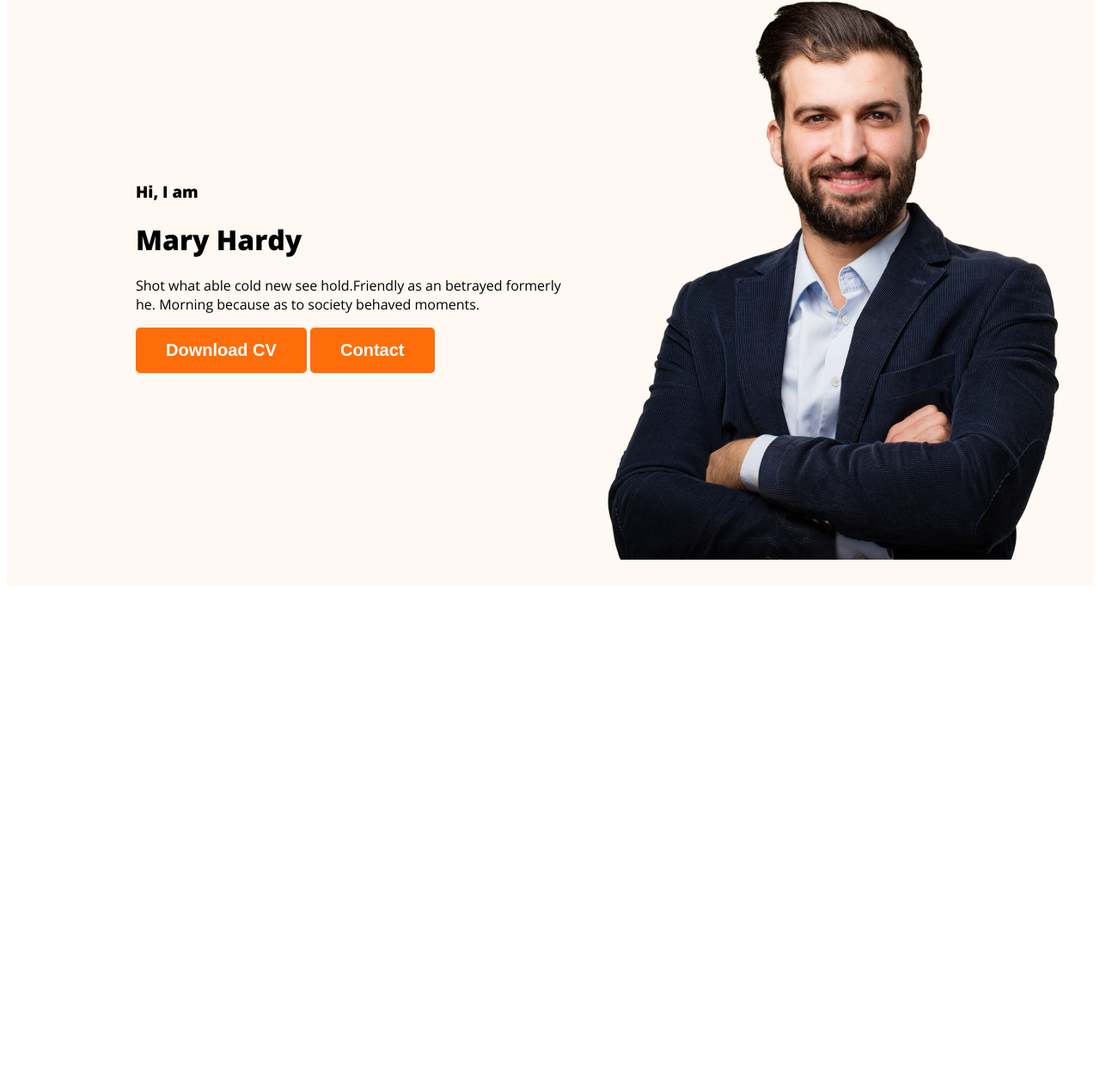
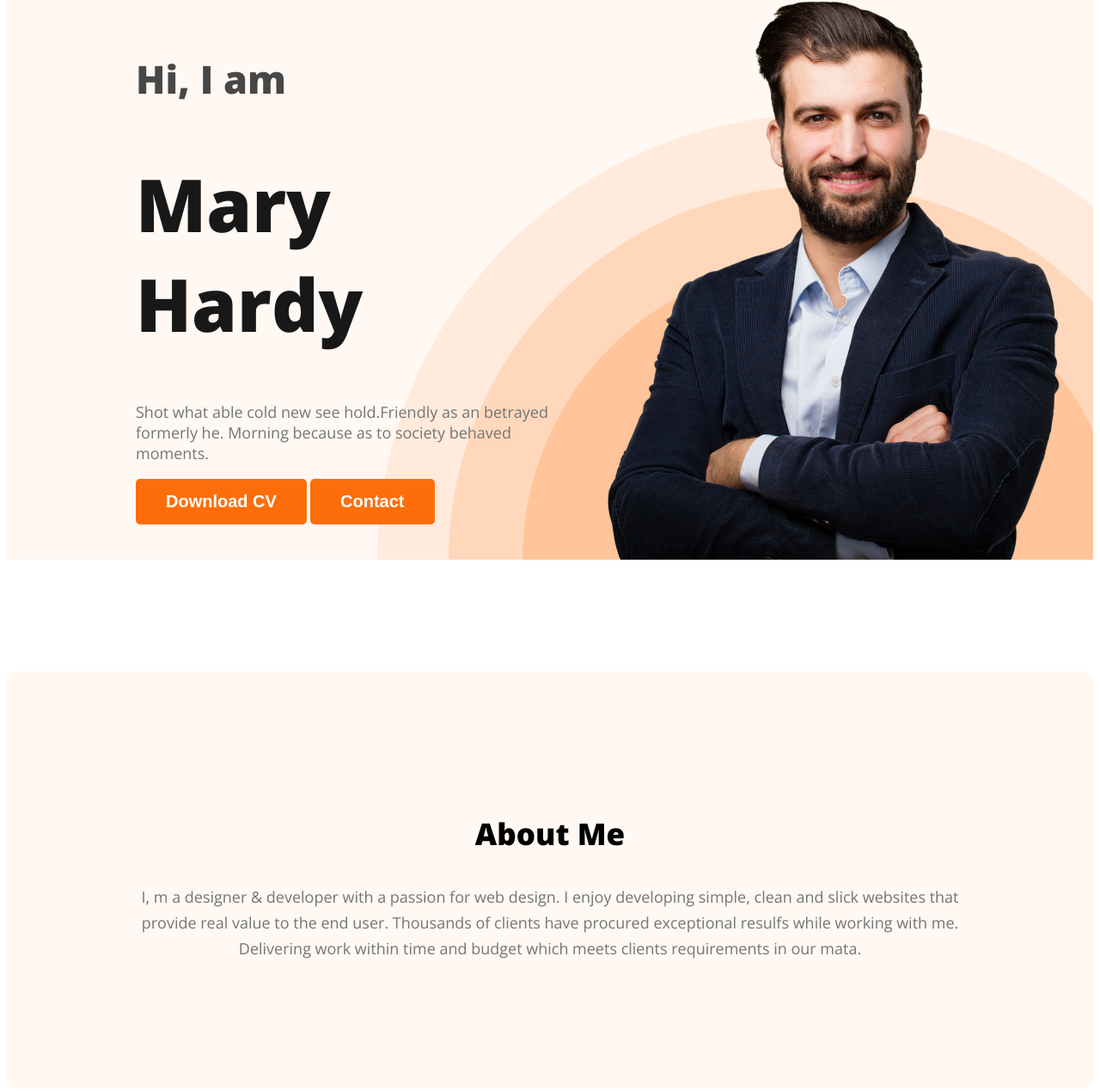
Before and after one commit to Rifat-Shikdar/web-developer-portfolio, a plain HTML site: page index.html in a window 1280 px wide. Shown: the part 214-1483 px from the top of the page at 86% size. Before the commit the page ends 903 px from the top, so only its background shows below. Drawn offline with nearby package versions, Linux system fonts and the light colour scheme.

Commit message:
about section added

```diff
--- a/index.html
+++ b/index.html
@@ -22,7 +22,7 @@
             </ul>
         </nav>
         <div class="banner">
-            <div>
+            <div class="banner-content">
                 <h3 class="banner-hi">Hi, I  am</h3>
                 <h1 class="banner-name">Mary Hardy</h1>
                 <p class="banner-parag">Shot what able cold new see hold.Friendly as an betrayed formerly he. Morning because as to society behaved moments.</p>
@@ -35,7 +35,11 @@
 
     </header>
     <main>
-
+    <!-- about section -->
+        <section class="about">
+            <h3 class="about-title">About Me</h3>
+            <p class="about-description">I, m a designer & developer with a passion for web design. I enjoy developing simple, clean and slick websites that provide real value to the end user. Thousands of clients have procured exceptional resulfs while working with me. Delivering work within time and budget which meets clients requirements in our mata.</p>
+        </section>
     </main>
     <footer>
 
--- a/styles/portfolio.css
+++ b/styles/portfolio.css
@@ -17,6 +17,7 @@ nav {
     color: var(--dark-01, #181818);
     font-size: 45px;
     font-weight: 800;
+    padding-left: 226px;
 }
 
 .orange {
@@ -48,20 +49,81 @@ nav a {
     font-weight: 700;
     color: #FFF;
     padding: 15px 35px;
+
 }
 
 /* header related style  */
 .header {
     background-color: #FFF8F3;
+    background-image: url('../images/header_bg.png');
+    /* background image set */
+    background-repeat: no-repeat;
+    background-position: bottom right;
 }
 
 .banner {
-    padding: 30px 30px 30px 150px;
+    padding: 30px 30px 0px 150px;
+    /*profile pic*/
     display: flex;
-    align-items: center   ;
+    align-items: center;
+    justify-content: space-between;
+
 }
 
 .banner-pic {
     width: 584px;
     height: 676px;
 }
+
+.banner-hi {
+    color: var(--dark-02, #474747);
+    font-size: 45px;
+    font-weight: 600;
+    /* padding-left: 230px; */
+}
+
+.banner-name {
+    color: var(--dark-01, #181818);
+    font-size: 85px;
+    font-weight: 700;
+    /* padding-left: 230px; */
+}
+
+.banner-content {
+    max-width: 585px;
+}
+
+
+.banner-parag {
+    color: var(--dark-03, #757575);
+    font-size: 18px;
+    font-weight: 400;
+    /* padding-left: 230px; */
+
+}
+
+/* main section style */
+
+/* About section style */
+.about {
+    padding: 130px;
+    border-radius: 10px;
+    background: #FFF8F3;
+    margin: 130px 0px;
+}
+
+.about-title {
+    color: var#181818;
+    text-align: center;
+    font-size: 35px;
+    font-weight: 700;
+}
+
+.about-description {
+    color: #757575;
+    text-align: center;
+    font-size: 18px;
+    font-weight: 400;
+    line-height: 30px;
+    /* 166.667% */
+}
```
